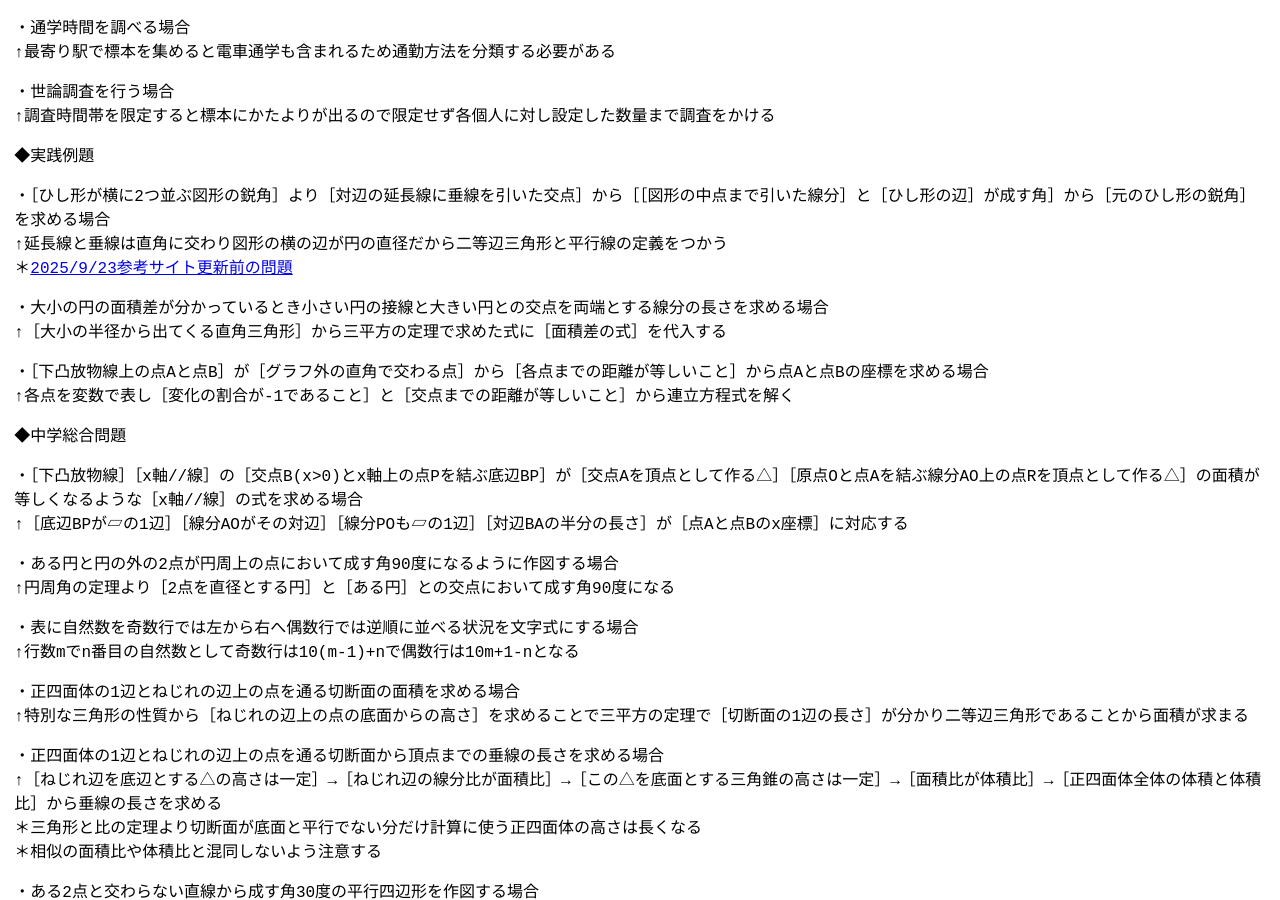
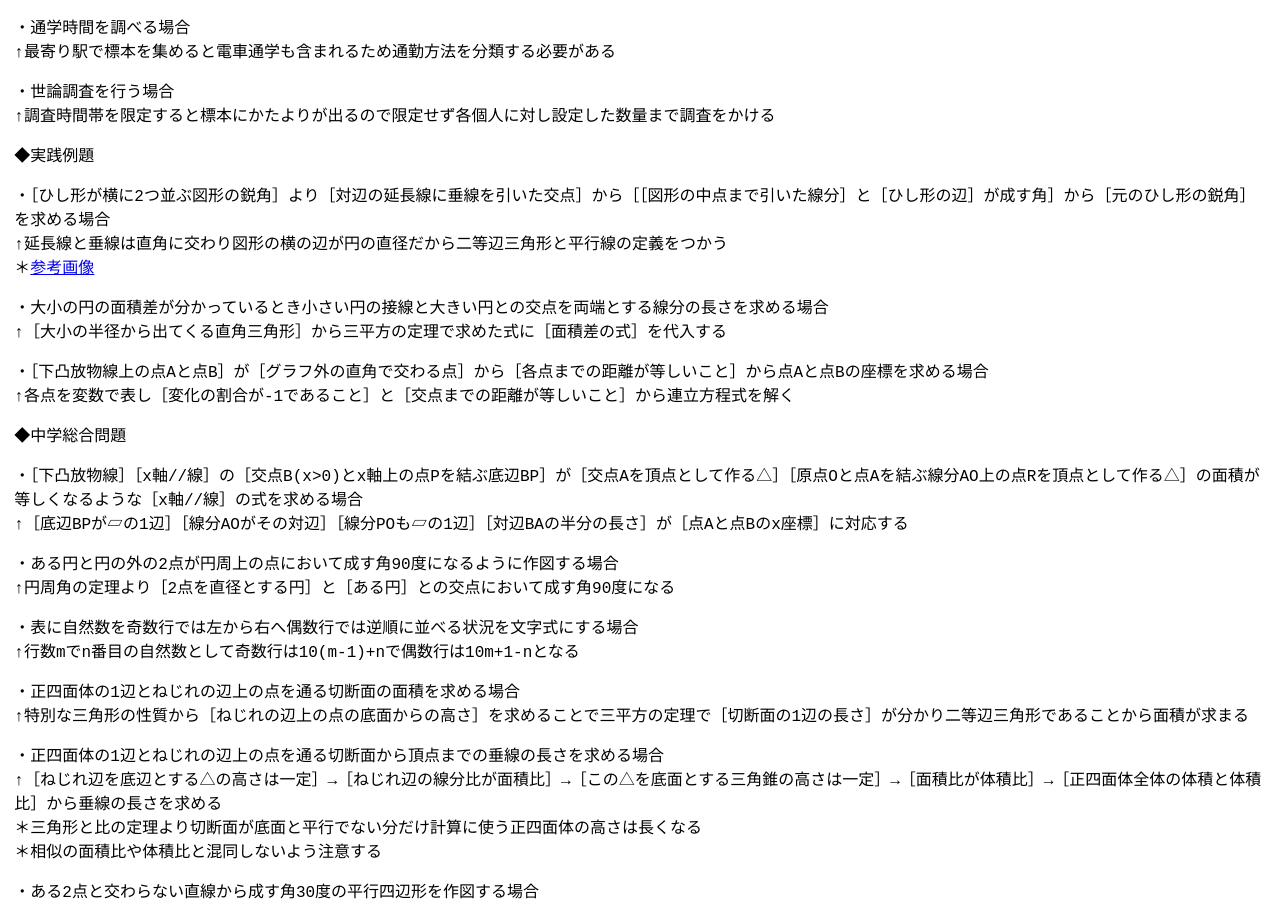
Before and after one commit to zoldof/algo-notes-ci, a Jekyll site: the page built from docs/dist/chu3-2/index.md, in a window 1280 px wide and 900 px high, scrolled down 3784 px. Built offline with Jekyll 4.4.1, drawn with Linux system fonts in a browser that asks for light colours.

Commit message:
Update index.md

```diff
--- a/docs/dist/chu3-2/index.md
+++ b/docs/dist/chu3-2/index.md
@@ -190,7 +190,7 @@ robots: noindex
 
 ・［ひし形が横に2つ並ぶ図形の鋭角］より［対辺の延長線に垂線を引いた交点］から［［図形の中点まで引いた線分］と［ひし形の辺］が成す角］から［元のひし形の鋭角］を求める場合
 ↑延長線と垂線は直角に交わり図形の横の辺が円の直径だから二等辺三角形と平行線の定義をつかう
-＊<a href="https://image02.seesaawiki.jp/a/o/algorithm-memo/c7d10e77f9e28a05.png,300" target="_blank">2025/9/23参考サイト更新前の問題</a>
+＊[参考画像](https://image02.seesaawiki.jp/a/o/algorithm-memo/c7d10e77f9e28a05.png)
 
 ・大小の円の面積差が分かっているとき小さい円の接線と大きい円との交点を両端とする線分の長さを求める場合
 ↑［大小の半径から出てくる直角三角形］から三平方の定理で求めた式に［面積差の式］を代入する
```
